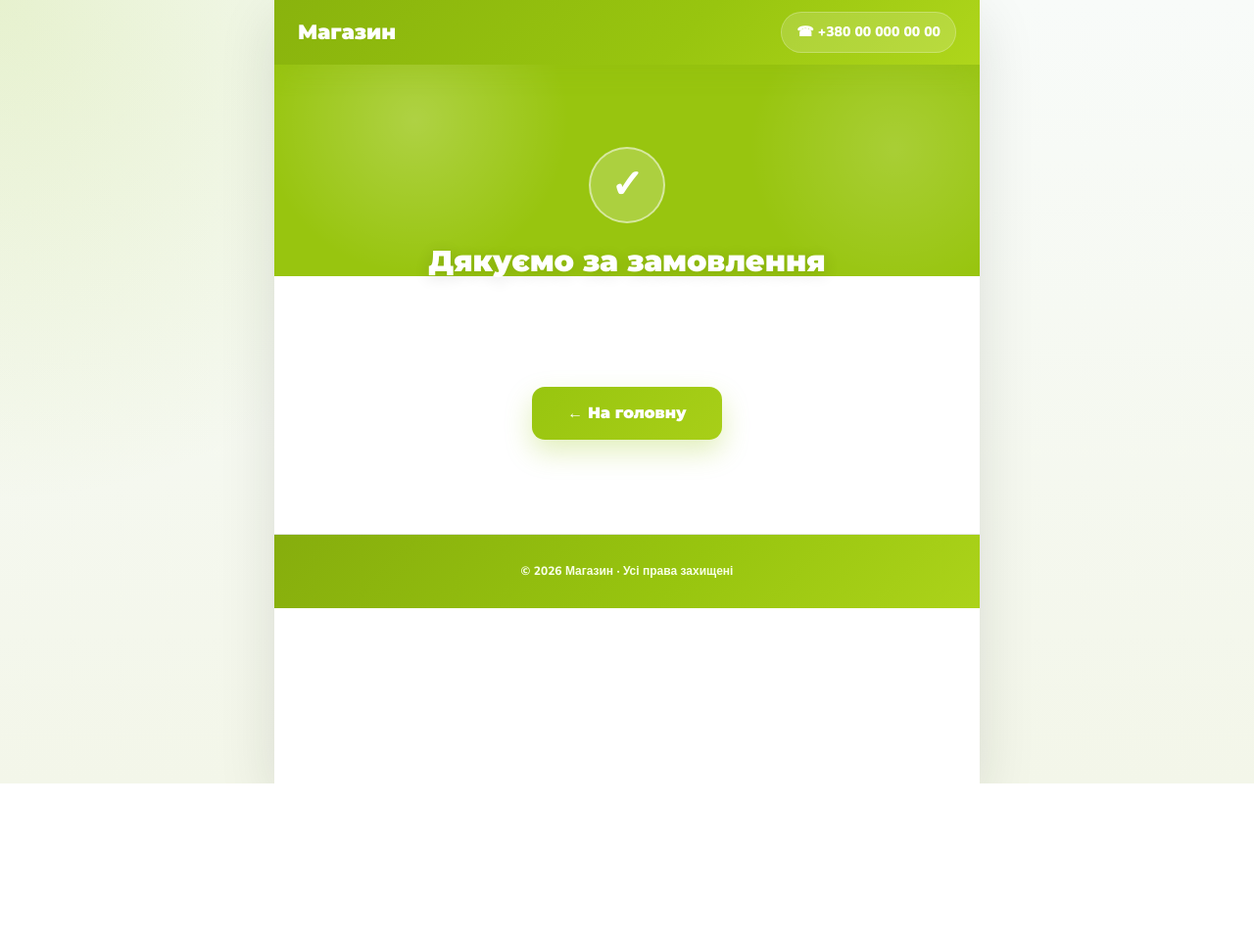
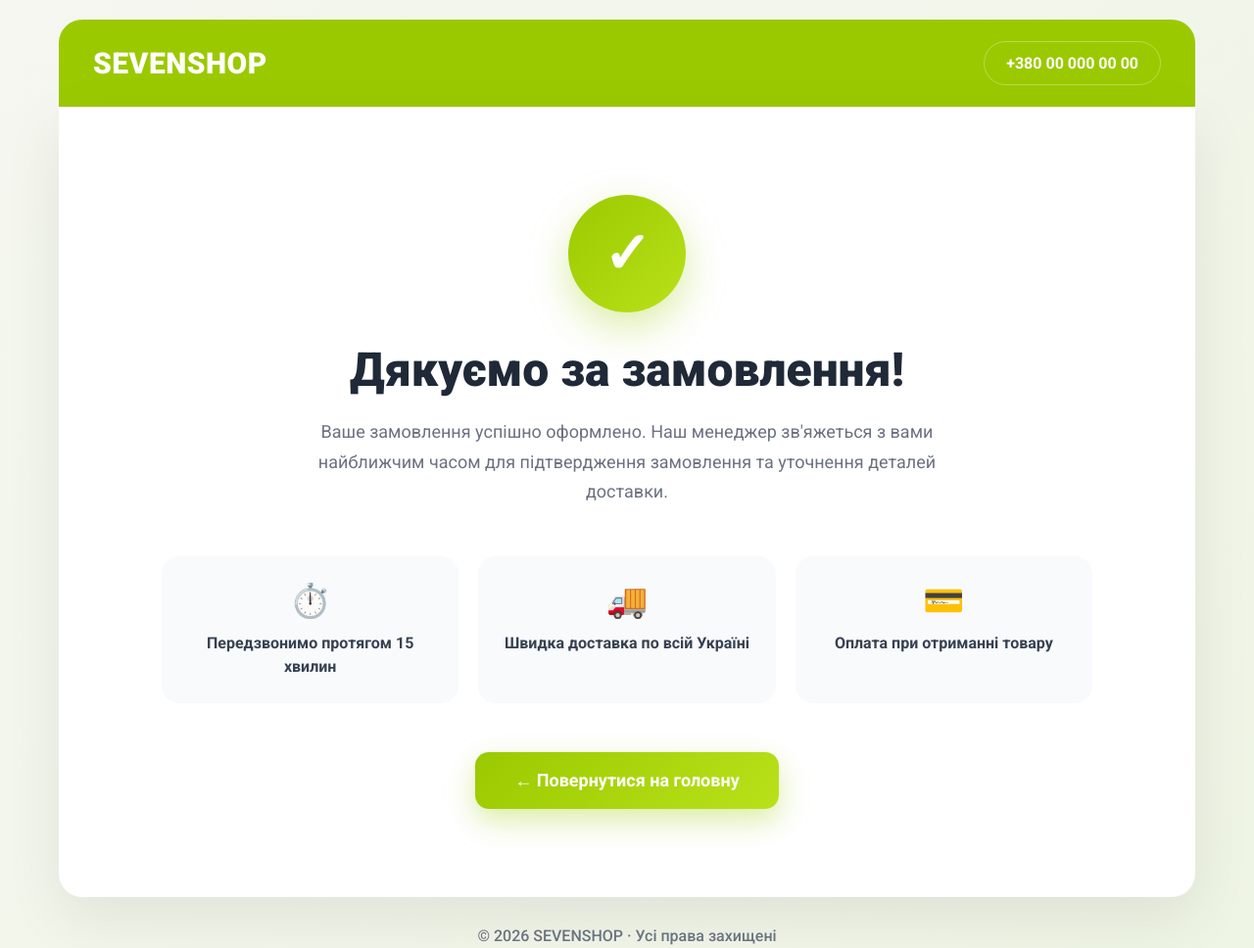
Before and after one commit to yulianaqq/onseven, a website: page thank-you.html in a window 1280 px wide. Shown: the whole page at 98% size. Before the commit the page ends 800 px from the top, so only its background shows below. Drawn offline with nearby package versions, Linux system fonts and the light colour scheme.

Commit message:
Add files via upload

```diff
--- a/thank-you.html
+++ b/thank-you.html
@@ -3,70 +3,279 @@
 <head>
   <meta charset="UTF-8">
   <meta name="viewport" content="width=device-width, initial-scale=1.0">
-  <title>Дякуємо за замовлення</title>
+  <title>SEVENSHOP — Дякуємо за замовлення</title>
+
   <link rel="preconnect" href="https://fonts.googleapis.com">
   <link rel="preconnect" href="https://fonts.gstatic.com" crossorigin>
   <link href="https://fonts.googleapis.com/css2?family=Roboto:wght@400;500;700;900&display=swap" rel="stylesheet">
-  <link rel="stylesheet" href="styles.css">
 
   <!-- Meta Pixel Code -->
-  <script>!function(f,b,e,v,n,t,s){if(f.fbq)return;n=f.fbq=function(){n.callMethod?n.callMethod.apply(n,arguments):n.queue.push(arguments)};if(!f._fbq)f._fbq=n;n.push=n;n.loaded=!0;n.version='2.0';n.queue=[];t=b.createElement(e);t.async=!0;t.src=v;s=b.getElementsByTagName(e)[0];s.parentNode.insertBefore(t,s)}(window, document,'script','https://connect.facebook.net/en_US/fbevents.js');fbq('init', '984800621025850');fbq('track', 'PageView');</script>
-  <noscript><img height="1" width="1" style="display:none" src="https://www.facebook.com/tr?id=984800621025850&ev=PageView&noscript=1"/></noscript>
-  <!-- End Meta Pixel Code -->
+  <script>
+    !function(f,b,e,v,n,t,s){
+      if(f.fbq)return;
+      n=f.fbq=function(){
+        n.callMethod ? n.callMethod.apply(n,arguments) : n.queue.push(arguments)
+      };
+      if(!f._fbq)f._fbq=n;
+      n.push=n;
+      n.loaded=!0;
+      n.version='2.0';
+      n.queue=[];
+      t=b.createElement(e);
+      t.async=!0;
+      t.src=v;
+      s=b.getElementsByTagName(e)[0];
+      s.parentNode.insertBefore(t,s);
+    }(window, document,'script','https://connect.facebook.net/en_US/fbevents.js');
+
+    fbq('init', '984800621025850');
+    fbq('track', 'PageView');
+  </script>
+
+  <noscript>
+    <img height="1" width="1" style="display:none"
+         src="https://www.facebook.com/tr?id=984800621025850&ev=PageView&noscript=1"/>
+  </noscript>
 
   <style>
-    .ty-hero{ padding:64px 24px 76px; min-height:60vh; display:flex; flex-direction:column; align-items:center; justify-content:center; }
-    .ty-check{
-      width:78px; height:78px; margin:0 auto 22px;
-      display:grid; place-items:center;
+    *{
+      margin:0;
+      padding:0;
+      box-sizing:border-box;
+    }
+
+    body{
+      font-family:'Roboto',sans-serif;
+      min-height:100vh;
+      background:linear-gradient(135deg,#f5f7f0,#eef4e4);
+      color:#1f2937;
+    }
+
+    .wrap{
+      max-width:1200px;
+      margin:0 auto;
+      padding:20px;
+    }
+
+    .site-header{
+      display:flex;
+      justify-content:space-between;
+      align-items:center;
+      background:#9BC900;
+      padding:22px 35px;
+      border-radius:24px 24px 0 0;
+    }
+
+    .logo{
+      font-size:30px;
+      font-weight:900;
+      color:#fff;
+      letter-spacing:.5px;
+    }
+
+    .hphone{
+      color:#fff;
+      text-decoration:none;
+      font-weight:700;
+      padding:12px 22px;
+      border:1px solid rgba(255,255,255,.3);
+      border-radius:50px;
+      transition:.3s;
+    }
+
+    .hphone:hover{
+      background:rgba(255,255,255,.15);
+    }
+
+    .thankyou-section{
+      background:#fff;
+      padding:90px 40px;
+      text-align:center;
+      border-radius:0 0 24px 24px;
+      box-shadow:0 20px 60px rgba(0,0,0,.08);
+    }
+
+    .success-icon{
+      width:120px;
+      height:120px;
+      margin:0 auto 30px;
       border-radius:50%;
-      background:rgba(255,255,255,.2);
-      border:2px solid rgba(255,255,255,.5);
-      color:#fff; font-size:40px; font-weight:900;
+      display:flex;
+      align-items:center;
+      justify-content:center;
+      font-size:58px;
+      color:#fff;
+      font-weight:900;
+      background:linear-gradient(135deg,#9BC900,#B9E11A);
+      box-shadow:0 15px 40px rgba(155,201,0,.35);
     }
-    .ty-sub{
-      max-width:420px; margin:0 auto 28px;
-      color:rgba(255,255,255,.92);
-      font-size:14px; font-weight:700; line-height:1.55;
+
+    h1{
+      font-size:48px;
+      font-weight:900;
+      margin-bottom:20px;
+    }
+
+    .subtitle{
+      max-width:700px;
+      margin:0 auto 50px;
+      color:#6B7280;
+      font-size:18px;
+      line-height:1.7;
+    }
+
+    .info-grid{
+      display:grid;
+      grid-template-columns:repeat(3,1fr);
+      gap:20px;
+      margin:0 auto 50px;
+      max-width:950px;
+    }
+
+    .info-card{
+      background:#f8fafc;
+      padding:25px;
+      border-radius:18px;
+      transition:.3s;
+    }
+
+    .info-card:hover{
+      transform:translateY(-5px);
+      box-shadow:0 10px 30px rgba(0,0,0,.08);
+    }
+
+    .icon{
+      font-size:34px;
+      margin-bottom:12px;
+    }
+
+    .info-card p{
+      font-weight:600;
+      line-height:1.5;
+      color:#374151;
+    }
+
+    .btn-home{
+      display:inline-block;
+      text-decoration:none;
+      color:#fff;
+      background:linear-gradient(135deg,#9BC900,#B9E11A);
+      padding:18px 40px;
+      border-radius:14px;
+      font-size:18px;
+      font-weight:700;
+      box-shadow:0 12px 30px rgba(155,201,0,.35);
+      transition:.3s;
+    }
+
+    .btn-home:hover{
+      transform:translateY(-4px);
+    }
+
+    footer{
+      text-align:center;
+      padding:30px 20px;
+      color:#6B7280;
+      font-weight:500;
+    }
+
+    @media(max-width:768px){
+      .site-header{
+        flex-direction:column;
+        gap:15px;
+      }
+
+      h1{
+        font-size:34px;
+      }
+
+      .thankyou-section{
+        padding:60px 20px;
+      }
+
+      .info-grid{
+        grid-template-columns:1fr;
+      }
+
+      .success-icon{
+        width:100px;
+        height:100px;
+        font-size:48px;
+      }
     }
   </style>
 </head>
+
 <body>
+
 <div class="wrap">
+
   <header class="site-header">
-      <div class="logo" id="hlogo">Магазин</div>
-      <a class="hphone" id="hphone" href="tel:+380000000000">+380 00 000 00 00</a>
+    <div class="logo" id="hlogo">SEVENSHOP</div>
+
+    <a class="hphone" id="hphone" href="tel:+380000000000">
+      +380 00 000 00 00
+    </a>
   </header>
 
-    <main>
-      <section class="hero ty-hero">
-        <div class="ty-check">✓</div>
-        <h1>Дякуємо за замовлення</h1>
-        <p class="ty-sub">Ми отримали вашу заявку. Менеджер зв'яжеться з вами найближчим часом для підтвердження.</p>
-        <a href="index.html" class="btn-hero">← На головну</a>
-      </section>
+  <main class="thankyou-section">
+
+    <div class="success-icon">✓</div>
+
+    <h1>Дякуємо за замовлення!</h1>
+
+    <p class="subtitle">
+      Ваше замовлення успішно оформлено. Наш менеджер зв'яжеться з вами найближчим часом для підтвердження замовлення та уточнення деталей доставки.
+    </p>
+
+    <div class="info-grid">
+
+      <div class="info-card">
+        <div class="icon">⏱️</div>
+        <p>Передзвонимо протягом 15 хвилин</p>
+      </div>
+
+      <div class="info-card">
+        <div class="icon">🚚</div>
+        <p>Швидка доставка по всій Україні</p>
+      </div>
+
+      <div class="info-card">
+        <div class="icon">💳</div>
+        <p>Оплата при отриманні товару</p>
+      </div>
+
+    </div>
+
+    <a href="index.html" class="btn-home">
+      ← Повернутися на головну
+    </a>
+
   </main>
 
   <footer>
-      <p id="footer-text">© 2026 Магазин · Усі права захищені</p>
+    <p id="footer-text">
+      © 2026 SEVENSHOP · Усі права захищені
+    </p>
   </footer>
+
 </div>
 
 <script>
-    // Підтягуємо назву магазину/телефон з налаштувань адмінки (якщо вони вже збережені в цьому браузері)
 try {
   var raw = localStorage.getItem('ls_store');
+
   if (raw) {
     var data = JSON.parse(raw);
-        if (data && data.name) document.getElementById('hlogo').textContent = data.name;
+
     if (data && data.phone) {
       var phoneEl = document.getElementById('hphone');
       phoneEl.textContent = data.phone;
       phoneEl.href = 'tel:' + data.phone.replace(/\s/g, '');
     }
-        if (data && data.footer) document.getElementById('footer-text').textContent = data.footer;
   }
-    } catch (e) {}
+} catch(e){}
 </script>
+
 </body>
 </html>
```
Also changed, not shown: app.js (+16 -8 lines). Lines whose indentation alone changed are shown as unchanged.
